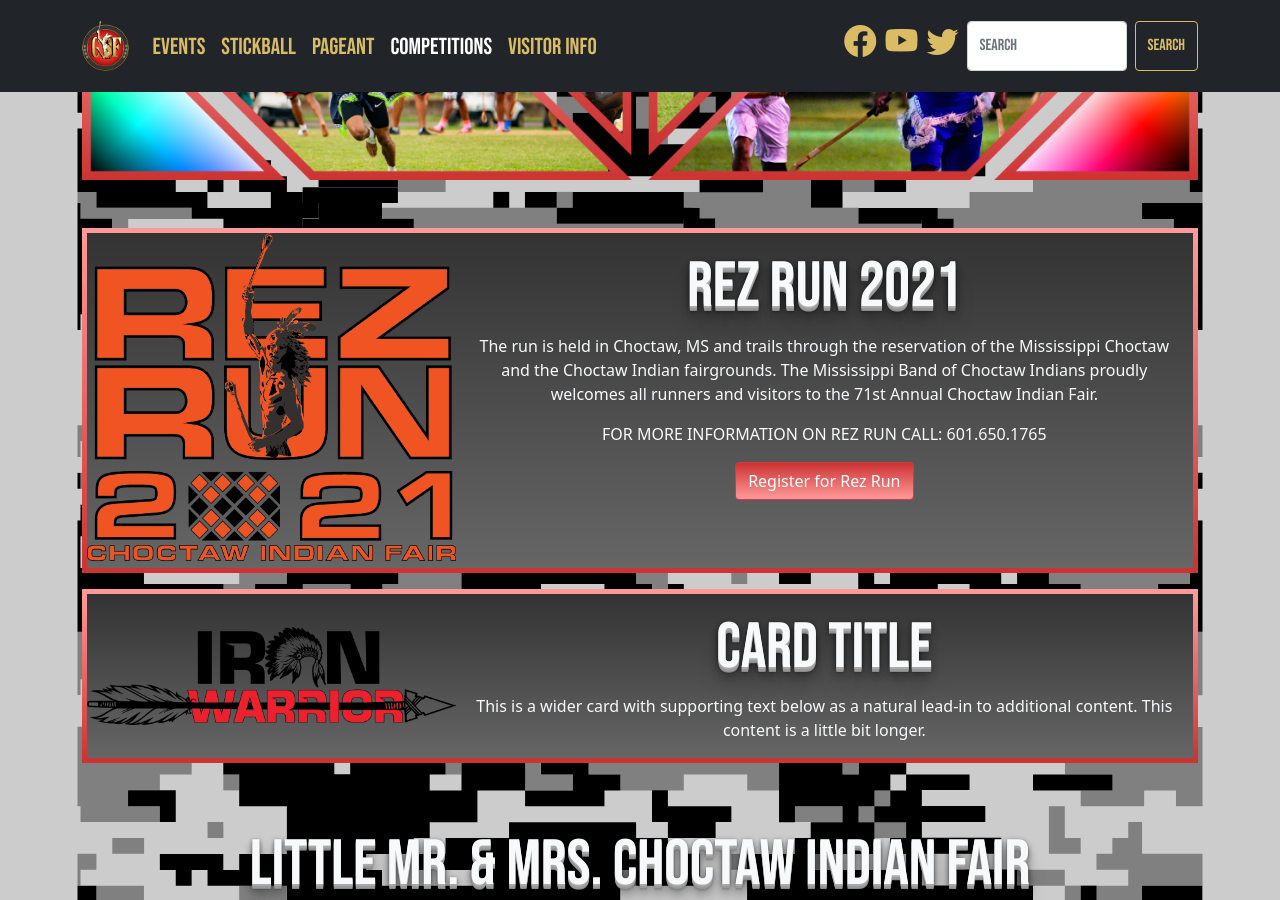
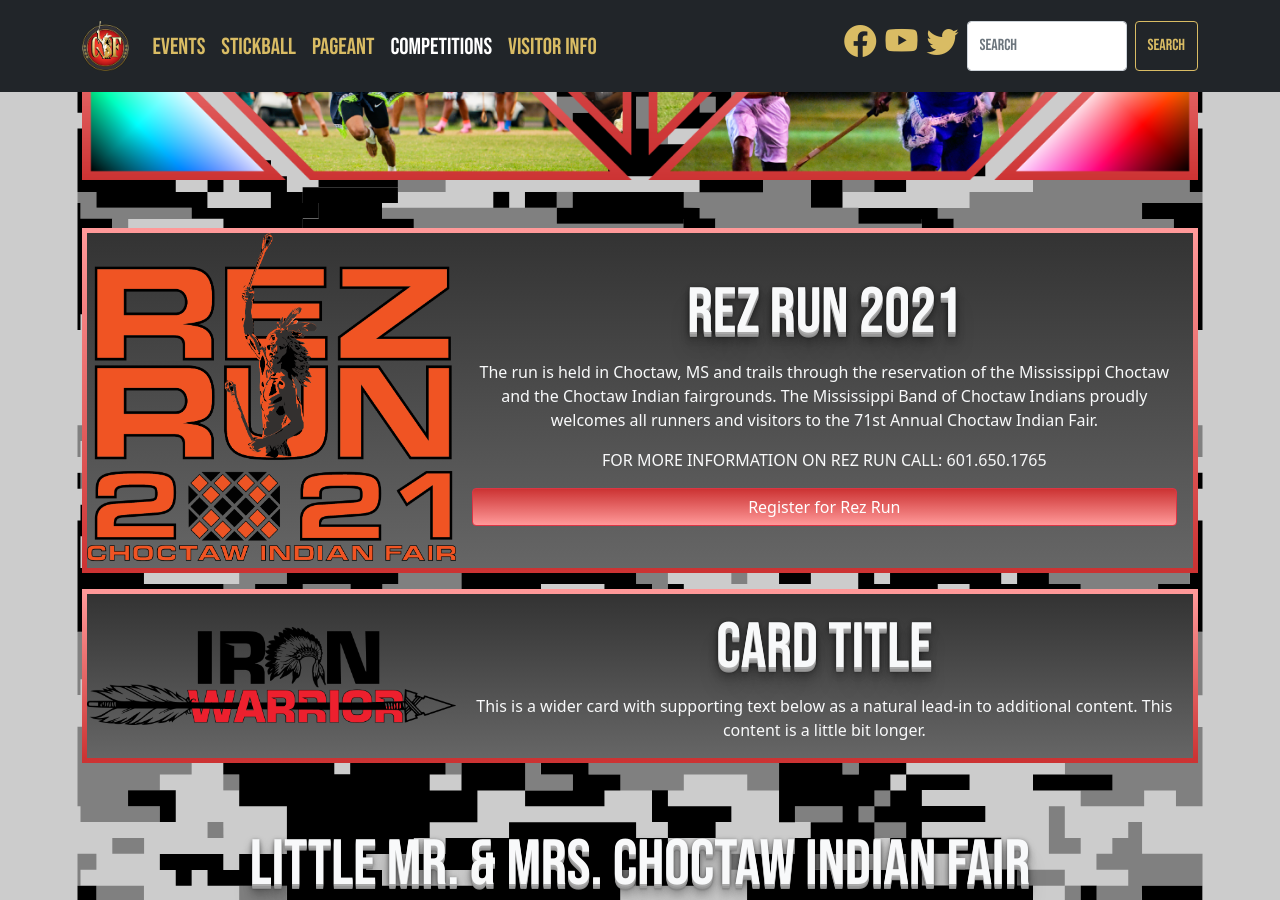
Before and after one commit to smattera/smattera.github.io, a Jekyll site: the page built from competitions/index.md, in a window 1280 px wide and 900 px high, scrolled down 709 px. Built offline with Jekyll 4.4.1, drawn with Linux system fonts in a browser that asks for light colours; nearby versions of some CDN libraries.

Commit message:
Update competitions.html

```diff
--- a/_includes/competitions.html
+++ b/_includes/competitions.html
@@ -9,7 +9,7 @@
             <img src="../assets/img/rezrun.png" class="img-fluid rounded-start" alt="Rez Run">
           </div>
           <div class="col-md-8 d-flex flex-column justify-content-center">
-            <div class="card-body">
+            <div class="card-body d-flex flex-column justify-content-center">
               <h2 class="card-title shadow-text">REZ RUN 2021</h2>
               <p class="card-text">The run is held in Choctaw, MS and trails through the reservation of the Mississippi Choctaw and the Choctaw Indian fairgrounds. The Mississippi Band of Choctaw Indians proudly welcomes all runners and visitors to the 71st Annual Choctaw Indian Fair.</p>
               <p class="card-text">FOR MORE INFORMATION ON REZ RUN CALL: 601.650.1765</p>
@@ -25,7 +25,7 @@
             <img src="../assets/img/ironwarrior.png" class="img-fluid rounded-start" alt="Iron Warrior">
           </div>
           <div class="col-md-8 d-flex flex-column justify-content-center">
-            <div class="card-body">
+            <div class="card-body d-flex flex-column justify-content-center">
               <h2 class="card-title shadow-text">Card title</h2>
               <p class="card-text">This is a wider card with supporting text below as a natural lead-in to additional content. This content is a little bit longer.</p>
 
```
